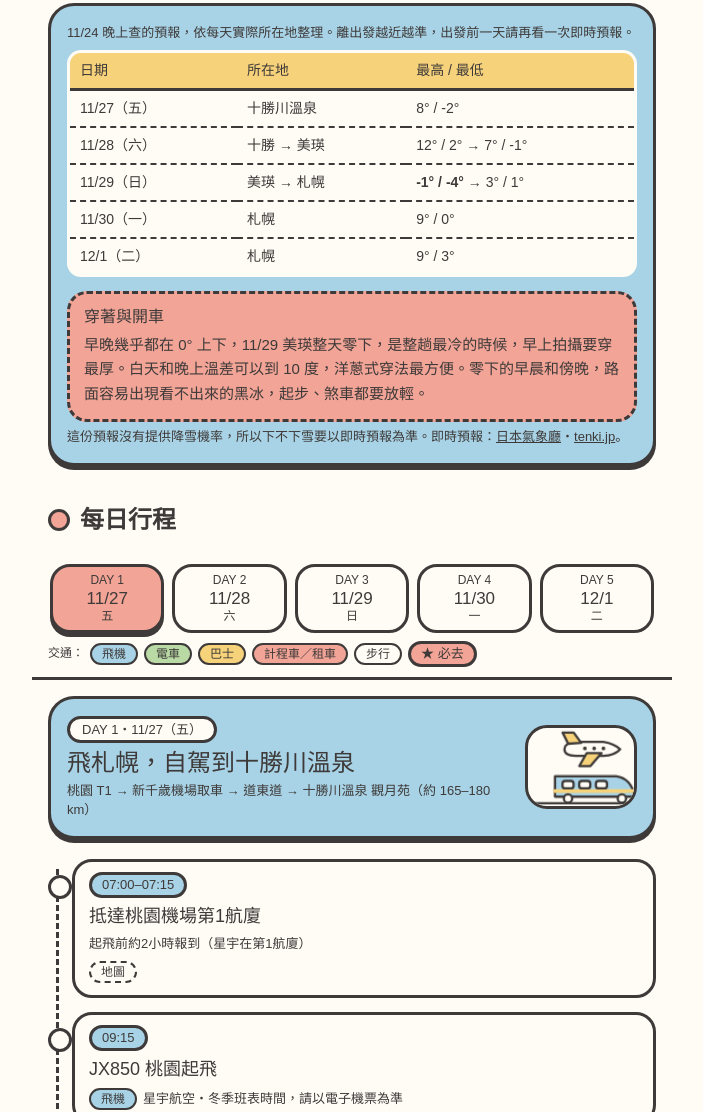
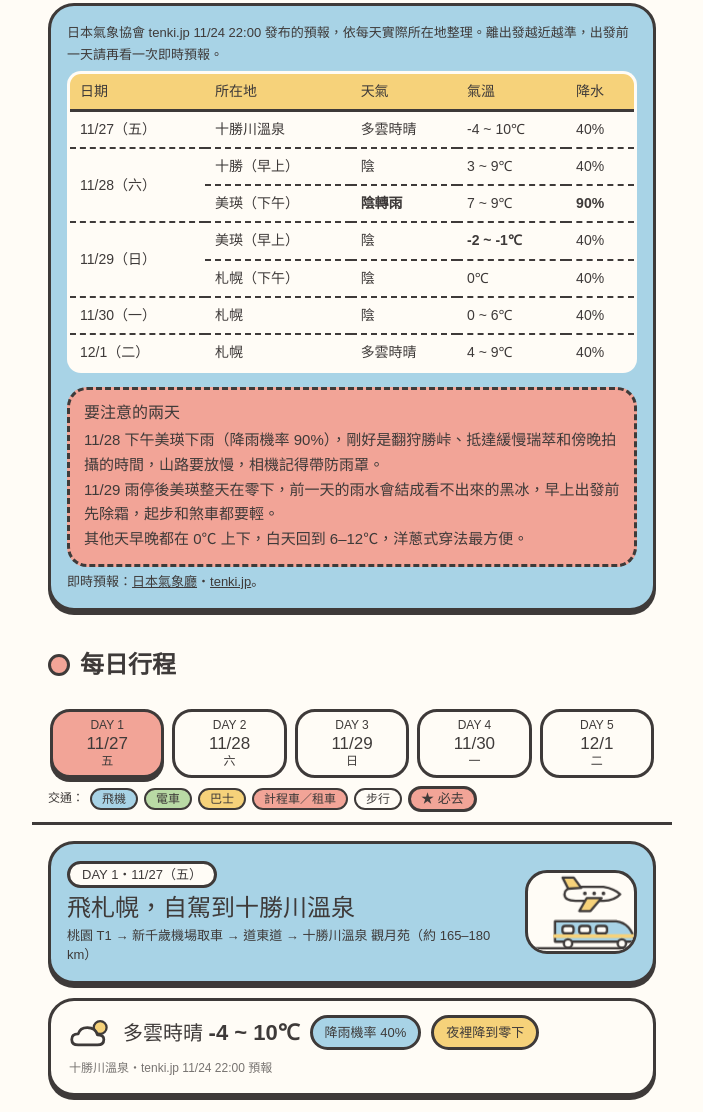
Before and after one commit to solarsea04011/20261127, a plain HTML site: page index.html in a window 1280 px wide. Shown: the part 2623-3735 px from the top of the page, without its empty margins (288-991 px from the left). Drawn offline with Linux system fonts and the light colour scheme; a web font is replaced by a local one.

Commit message:
Add files via upload

```diff
--- a/index.html
+++ b/index.html
@@ -99,6 +99,7 @@ section{max-width:640px; margin:0 auto; padding:30px 16px 4px; scroll-margin-top
 .fine{font-size:13px; margin-top:4px}
 
 /* ---------- 每日行程 ---------- */
+
 .daytabs-wrap{position:sticky; top:calc(var(--nav-h) + 3px); z-index:40; background:var(--paper); margin:0 -16px; padding:8px 16px 10px; border-bottom:3px solid var(--ink)}
 .daytabs{display:flex; gap:8px; overflow-x:auto; scrollbar-width:none; padding:2px 2px 6px}
 .daytabs::-webkit-scrollbar{display:none}
@@ -242,6 +243,13 @@ footer svg{width:150px; height:auto; display:block; margin:0 auto 6px}
   }
   .anim-snow{display:none}
 }
+
+.wxbar{display:flex;flex-wrap:wrap;align-items:center;gap:8px 10px;padding:14px 18px;margin:14px 0 4px}
+.wxbar .wxic svg{width:44px;height:30px;display:block}
+.wxbar .wxt{font-size:20px}
+.wxbar .wxt b{font-size:22px}
+.wxbar .chip{font-size:13px;padding:4px 12px}
+.wxbar .wxw{flex-basis:100%;font-size:12px;opacity:.7}
 </style>
 </style>
 </head>
@@ -463,16 +471,18 @@ footer svg{width:150px; height:auto; display:block; margin:0 auto 6px}
 <section id="weather">
   <h2 class="sec-title"><span class="dot" style="background:var(--sky)"></span>天氣預報</h2>
   <div class="card" style="background:var(--sky)">
-    <p class="fine" style="margin-top:0">11/24 晚上查的預報，依每天實際所在地整理。離出發越近越準，出發前一天請再看一次即時預報。</p>
-    <table class="shows"><thead><tr><th>日期</th><th>所在地</th><th>最高 / 最低</th></tr></thead><tbody>
-      <tr><td>11/27（五）</td><td>十勝川溫泉</td><td>8° / -2°</td></tr>
-      <tr><td>11/28（六）</td><td>十勝 → 美瑛</td><td>12° / 2° → 7° / -1°</td></tr>
-      <tr><td>11/29（日）</td><td>美瑛 → 札幌</td><td><b>-1° / -4°</b> → 3° / 1°</td></tr>
-      <tr><td>11/30（一）</td><td>札幌</td><td>9° / 0°</td></tr>
-      <tr><td>12/1（二）</td><td>札幌</td><td>9° / 3°</td></tr>
+    <p class="fine" style="margin-top:0">日本氣象協會 tenki.jp 11/24 22:00 發布的預報，依每天實際所在地整理。離出發越近越準，出發前一天請再看一次即時預報。</p>
+    <table class="shows"><thead><tr><th>日期</th><th>所在地</th><th>天氣</th><th>氣溫</th><th>降水</th></tr></thead><tbody>
+      <tr><td>11/27（五）</td><td>十勝川溫泉</td><td>多雲時晴</td><td>-4 ~ 10℃</td><td>40%</td></tr>
+      <tr><td rowspan="2">11/28（六）</td><td>十勝（早上）</td><td>陰</td><td>3 ~ 9℃</td><td>40%</td></tr>
+      <tr><td>美瑛（下午）</td><td><b>陰轉雨</b></td><td>7 ~ 9℃</td><td><b>90%</b></td></tr>
+      <tr><td rowspan="2">11/29（日）</td><td>美瑛（早上）</td><td>陰</td><td><b>-2 ~ -1℃</b></td><td>40%</td></tr>
+      <tr><td>札幌（下午）</td><td>陰</td><td>0℃</td><td>40%</td></tr>
+      <tr><td>11/30（一）</td><td>札幌</td><td>陰</td><td>0 ~ 6℃</td><td>40%</td></tr>
+      <tr><td>12/1（二）</td><td>札幌</td><td>多雲時晴</td><td>4 ~ 9℃</td><td>40%</td></tr>
     </tbody></table>
-    <div class="note warn" style="margin-top:14px"><b>穿著與開車</b>早晚幾乎都在 0° 上下，11/29 美瑛整天零下，是整趟最冷的時候，早上拍攝要穿最厚。白天和晚上溫差可以到 10 度，洋蔥式穿法最方便。零下的早晨和傍晚，路面容易出現看不出來的黑冰，起步、煞車都要放輕。</div>
-    <p class="fine">這份預報沒有提供降雪機率，所以下不下雪要以即時預報為準。即時預報：<a href="https://www.jma.go.jp/bosai/forecast/" target="_blank" rel="noopener">日本氣象廳</a>・<a href="https://tenki.jp/" target="_blank" rel="noopener">tenki.jp</a>。</p>
+    <div class="note warn" style="margin-top:14px"><b>要注意的兩天</b>11/28 下午美瑛下雨（降雨機率 90%），剛好是翻狩勝峠、抵達緩慢瑞萃和傍晚拍攝的時間，山路要放慢，相機記得帶防雨罩。<br>11/29 雨停後美瑛整天在零下，前一天的雨水會結成看不出來的黑冰，早上出發前先除霜，起步和煞車都要輕。<br>其他天早晚都在 0℃ 上下，白天回到 6–12℃，洋蔥式穿法最方便。</div>
+    <p class="fine">即時預報：<a href="https://www.jma.go.jp/bosai/forecast/" target="_blank" rel="noopener">日本氣象廳</a>・<a href="https://tenki.jp/" target="_blank" rel="noopener">tenki.jp</a>。</p>
   </div>
 </section>
 
@@ -618,6 +628,7 @@ var TAGS = {
 
 var DAYS = [
  { n:1, date:'11/27', wd:'五', title:'飛札幌，自駕到十勝川溫泉', color:'sky',
+   wx:{ic:'sunCloud', t:'多雲時晴', temp:'-4 ~ 10℃', where:'十勝川溫泉', chips:[['降雨機率 40%','sky'],['夜裡降到零下','yellow']]},
    route:'桃園 T1 → 新千歲機場取車 → 道東道 → 十勝川溫泉 觀月苑（約 165–180 km）',
    stops:[
      {t:'07:00–07:15', title:'抵達桃園機場第1航廈', m:[], d:'起飛前約2小時報到（星宇在第1航廈）', g:[['','桃園國際機場第一航廈']]},
@@ -629,7 +640,6 @@ var DAYS = [
      {t:'18:30 前後', title:'十勝川溫泉 觀月苑 入住、懷石晚餐、泡湯', must:1, m:['walk'], d:'河東郡音更町十勝川温泉南14-2・相連房 2 間・含懷石晚餐＋隔天早餐・免費停車・植物性モール溫泉', g:[['','十勝川温泉 観月苑']]}
    ],
    notes:[
-     {k:'info', h:'天氣（11/24 預報）', b:'十勝川溫泉 高 8° / 低 -2°（新千歲一帶比較暖）。晚上 18:30 抵達時應該已在零度上下，下交流道後的一般道路注意結冰。'},
      {k:'warn', h:'第一天是夜間山路', b:'11 月底北海道約 16 點天黑，出發後大概一小時就全黑；道東道在占冠、トマム一帶是山區，可能積雪結冰。剛下飛機比較疲累，建議兩人輪流開、速度放慢，不要趕。開車的人如果沒有雪地經驗，第一天改搭特急會比較穩（見下方備案）。'},
      {k:'info', h:'備案：第一天搭特急', html:'新千歲空港搭快速エアポート 1 站到「南千歲」轉特急，全車指定席：<table class="shows"><thead><tr><th>列車</th><th>南千歲 發 → 帶廣 著</th></tr></thead><tbody>'
        +'<tr><td>とかち5號</td><td>16:26 → 18:39</td></tr>'
@@ -638,6 +648,7 @@ var DAYS = [
      {k:'food', h:'含懷石晚餐', b:'訂單含 11/27 晚餐與 11/28 早餐，訂房備註的抵達時間是 18:00–19:00。懷石料理通常有固定開始時間，請先跟飯店確認晚餐幾點開始、最晚幾點；路上若因雪況會晚到，先打電話 <a href="tel:+81155462001">0155-46-2001</a>。訂房時有請飯店確認兩間房都是床（不是和室鋪被），入住時再確認一次。'}
    ]},
  { n:2, date:'11/28', wd:'六', title:'農場參訪 → 緩慢瑞萃', color:'green',
+   wx:{ic:'rain', t:'陰轉雨', temp:'7 ~ 9℃', where:'美瑛（十勝 陰 3 ~ 9℃）', chips:[['降雨機率 90%','sky'],['下午有雨・山路慢開','coral']]},
    route:'十勝川溫泉 → 中札內・花畑牧場 → 狩勝峠 → 富良野 → 美瑛・緩慢瑞萃 十勝岳（約 220–245 km）',
    stops:[
      {t:'07:30–08:45', title:'觀月苑早餐（已含）→ 退房，前往中札內', m:['taxi'], d:'經帶廣市區往南，約 1 小時；退房時間 10:00', g:[['導航・全天兩段','https://www.google.com/maps/dir/?api=1&origin=Tokachigawa+Onsen+Kangetsuen,+Otofuke,+Hokkaido,+Japan&destination=43.5601273,142.5019171&waypoints=Hanabatake+Farm,+Nakasatsunai,+Hokkaido,+Japan&travelmode=driving']]},
@@ -648,7 +659,6 @@ var DAYS = [
      {t:'晚上', title:'晚餐（未含，待安排）', m:['walk'], d:'訂房只含 11/29 早餐：可預約館內主餐廳多道式晚餐，或在富良野、美瑛買食材回 Villa 廚房自己煮'}
    ],
    notes:[
-     {k:'info', h:'天氣（11/24 預報）', b:'出發地十勝 高 12° / 低 2°；目的地美瑛 高 7° / 低 -1°。這天是整趟最暖的一天，對翻狩勝峠有利，但山上溫度會比平地低。'},
      {k:'info', h:'離開牧場的時間怎麼抓', html:'<table class="shows"><thead><tr><th>離開花畑牧場</th><th>預估抵達緩慢瑞萃</th></tr></thead><tbody>'
        +'<tr><td>10:45（較理想）</td><td>14:15–15:15</td></tr>'
        +'<tr><td>11:00（建議）</td><td>14:30–15:30</td></tr>'
@@ -660,6 +670,7 @@ var DAYS = [
      {k:'info', h:'緩慢瑞萃 十勝岳 Adagio Retreat Tokachidake', b:'薰衣草森林集團的新高端旅宿品牌，2026/8/1 開幕。33 間客房：17 間飯店客房＋16 棟獨棟 Villa（附廚房、桑拿）。主餐廳提供早餐與多道式晚餐。<br>地址：〒071-0242 北海道上川郡美瑛町字水沢清水ケ丘。日文名「アダージョリトリート 十勝岳」。'}
    ]},
  { n:3, date:'11/29', wd:'日', title:'晨間拍攝 → 回札幌', color:'coral',
+   wx:{ic:'cloud', t:'陰', temp:'-2 ~ -1℃', where:'美瑛（札幌 0℃）', chips:[['降雨機率 40%','sky'],['整天零下・路面易結冰','coral']]},
    route:'緩慢瑞萃 十勝岳 → 旭川 → 道央道 → 札幌 THE GATE HOTEL（約 165–180 km）',
    stops:[
      {t:'07:00–08:30', title:'晨景拍攝（館外）', must:1, m:['walk'], d:'清晨光線＋雪景：建築外觀、Villa、十勝連峰', g:[['','アダージョリトリート 十勝岳']]},
@@ -674,7 +685,6 @@ var DAYS = [
      {t:'晚上', title:'自由・居酒屋', m:['walk'], d:'見「美食」區的札幌居酒屋清單'}
    ],
    notes:[
-     {k:'info', h:'天氣（11/24 預報）', b:'美瑛 高 -1° / 低 -4°（整天零下，早上拍攝最冷）；札幌 高 3° / 低 1°。氣溫比前一天掉了快 10 度，早上上路前先除霜、注意路面結冰。'},
      {k:'info', h:'拍攝提醒', b:'只有早上幾小時能拍，畫面集中在 7:00–10:30。低溫下電池掉很快，備用電池放內層口袋；從室外進室內先把相機放進包裡，避免鏡頭起霧。空拍機在日本有飛行規範，若要飛請先查好。'},
      {k:'info', h:'順路可停', b:'時間有餘的話，往旭川途中會經過美瑛市區，可以在美瑛選果買玉米麵包、美瑛牛奶。美瑛丘陵多是私人農地，拍照請停在展望公園或停車場，不要進田裡、不要停路邊。'},
      {k:'warn', h:'道路', b:'冬季美瑛往十勝岳溫泉的道道966號封閉；道央道遇大雪可能限速。傍晚前進札幌比較安心。'},
@@ -685,6 +695,7 @@ var DAYS = [
        +'</tbody></table>停 11/29 下午到 12/1 上午，大約 2 個 24 小時。費用以現場告示為準。'}
    ]},
  { n:4, date:'11/30', wd:'一', title:'札幌・円山咖哩・北大拜訪', color:'yellow',
+   wx:{ic:'cloud', t:'陰', temp:'0 ~ 6℃', where:'札幌', chips:[['降雨機率 40%','sky'],['早晚冷','yellow']]},
    route:'THE GATE → 大通 → 円山教授 → 北海道大學 → 晚餐成吉思汗（不開車）',
    stops:[
      {t:'07:00–08:30', title:'THE GATE 早餐（已含）', m:['walk'], d:'11/29 那晚的訂單含早餐；也可以用行政貴賓室'},
@@ -698,11 +709,11 @@ var DAYS = [
      {t:'晚上', title:'居酒屋續攤（自由）', m:['walk'], d:'見「美食」區清單'}
    ],
    notes:[
-     {k:'info', h:'天氣（11/24 預報）', b:'札幌 高 9° / 低 0°。早上散步偏冷，中午後回暖。'},
      {k:'warn', h:'中午銜接', b:'円山教授在西邊、北大在北邊，中間一定要搭計程車。11:00 準時入店、12:05 前吃完叫車，13:00 才不會趕。如果 11:00 門口已經大排長龍，就改去「北円山店」（西28丁目站旁）或直接換別家，不要拖到北大的時間。'},
      {k:'info', h:'拜訪資訊', b:'脇本敏幸教授，北海道大學大學院藥學研究院 天然物化學研究室，研究海洋與微生物來源的天然物、生合成基因（海綿共生菌、基因體探勘等）。<br>見面地點：藥學研究院 3 樓 N333 室（教授 email 確認）。藥學部在校園中央附近，從正門進去後照校園地圖走。<br>時間：教授 15:00 另有會議，13:00 開始、14:45 前結束。'}
    ]},
  { n:5, date:'12/1', wd:'二', title:'場外市場早餐・還車・返台', color:'sky',
+   wx:{ic:'sunCloud', t:'多雲時晴', temp:'4 ~ 9℃', where:'札幌', chips:[['降雨機率 40%','sky'],['白天較溫暖','yellow']]},
    route:'THE GATE → 札幌場外市場 → 新千歲機場還車 → JX851 → 桃園（約 60–70 km）',
    stops:[
      {t:'07:30', title:'取車、退房、行李上車', m:['walk','taxi'], d:'到タイムズステーション札幌駅前取車，回飯店門口接人與行李', g:[['','タイムズステーション札幌駅前 北4条西6-3']]},
@@ -715,7 +726,6 @@ var DAYS = [
      {t:'19:05', title:'抵達桃園機場第1航廈', m:['plane'], d:'JX851'}
    ],
    notes:[
-     {k:'info', h:'天氣（11/24 預報）', b:'札幌 高 9° / 低 3°。早上去場外市場、上高速前都在零度以上，路況應該比前幾天好。'},
      {k:'warn', h:'租車還車時間要改', b:'Tabirai／ORIX 預約上的還車時間是 12/1 14:30，但 JX851 15:20 起飛，14:30 才還車會來不及報到。實際排在 11:00 左右還車；請透過 Tabirai「預約資訊夾」用英文或日文通知 ORIX 會提早還車。'},
      {k:'info', h:'為什麼場外市場排這天', b:'12/1 飯店不含早餐，剛好開車去場外市場吃海鮮早餐，市場有免費停車場，吃完直接上高速去機場，不用再回市區。'}
    ]}
@@ -899,6 +909,18 @@ function renderHotels(){
 }
 
 /* ---------- 每日行程 ---------- */
+var WXIC={
+ cloud:'<svg viewBox="0 0 48 32" aria-hidden="true"><path d="M12 28Q4 28 4 21Q4 14 12 14Q14 6 23 6Q33 6 35 15Q44 15 44 22Q44 28 36 28Z" fill="none" stroke="#3E3A39" stroke-width="3" stroke-linejoin="round"/></svg>',
+ sunCloud:'<svg viewBox="0 0 48 32" aria-hidden="true"><circle cx="34" cy="10" r="7" fill="#F6D27A" stroke="#3E3A39" stroke-width="2.5"/><path d="M10 29Q3 29 3 23Q3 17 10 17Q12 10 20 10Q29 10 31 18Q38 18 38 23Q38 29 31 29Z" fill="#FFFCF6" stroke="#3E3A39" stroke-width="3" stroke-linejoin="round"/></svg>',
+ rain:'<svg viewBox="0 0 48 32" aria-hidden="true"><path d="M12 22Q4 22 4 16Q4 9 12 9Q14 2 23 2Q33 2 35 10Q44 10 44 16Q44 22 36 22Z" fill="#A8D3E6" stroke="#3E3A39" stroke-width="3" stroke-linejoin="round"/><path d="M14 26L12 31M24 26L22 31M34 26L32 31" stroke="#3E3A39" stroke-width="3" stroke-linecap="round"/></svg>'
+};
+function wxHTML(w){
+  if(!w) return '';
+  return '<div class="card wxbar"><span class="wxic">'+WXIC[w.ic]+'</span><span class="wxt">'+w.t+' <b>'+w.temp+'</b></span>'
+   +w.chips.map(function(c){ return '<span class="chip" style="background:var(--'+c[1]+')">'+c[0]+'</span>'; }).join('')
+   +'<span class="wxw">'+w.where+'・tenki.jp 11/24 22:00 預報</span></div>';
+}
+
 var cur=0, panel, tabs;
 function mapsHTML(s){
   if(!s.g) return '';
@@ -920,6 +942,7 @@ function renderDay(i){
   panel.innerHTML =
    '<div class="card dayhead" style="background:var(--'+d.color+')"><div class="txt"><span class="daylabel">DAY '+d.n+'・'+d.date+'（'+d.wd+'）</span>'
    +'<h3>'+d.title+'</h3><p class="route">'+d.route+'</p></div><div class="artbox">'+ART[i]+'</div></div>'
+   +wxHTML(d.wx)
    +'<ol class="tl">'+d.stops.map(stopHTML).join('')+'</ol>'
    +d.notes.map(function(n){ return '<div class="note '+n.k+'"><b>'+n.h+'</b>'+(n.html||n.b||'')+'</div>'; }).join('')
 ;
```
